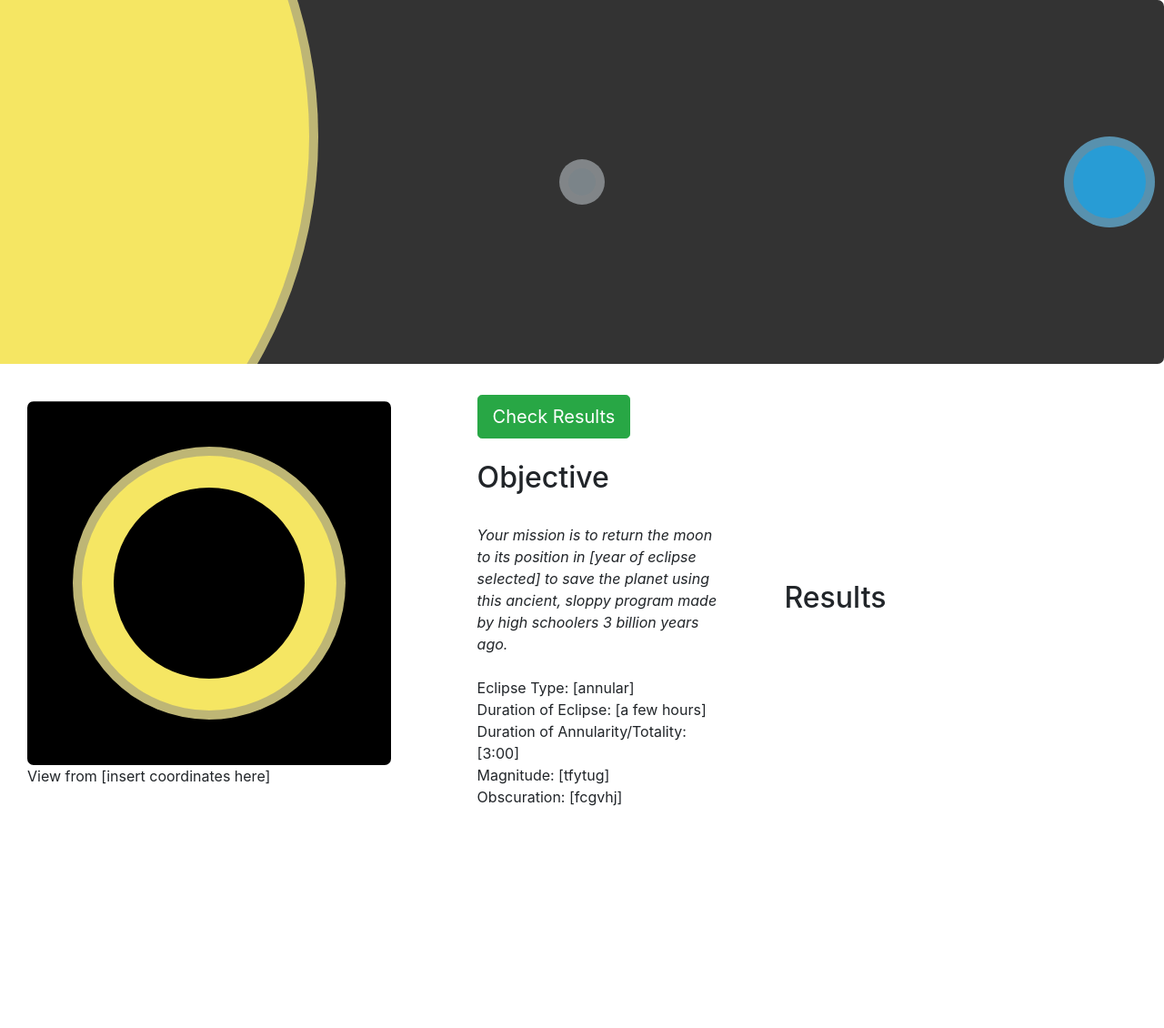
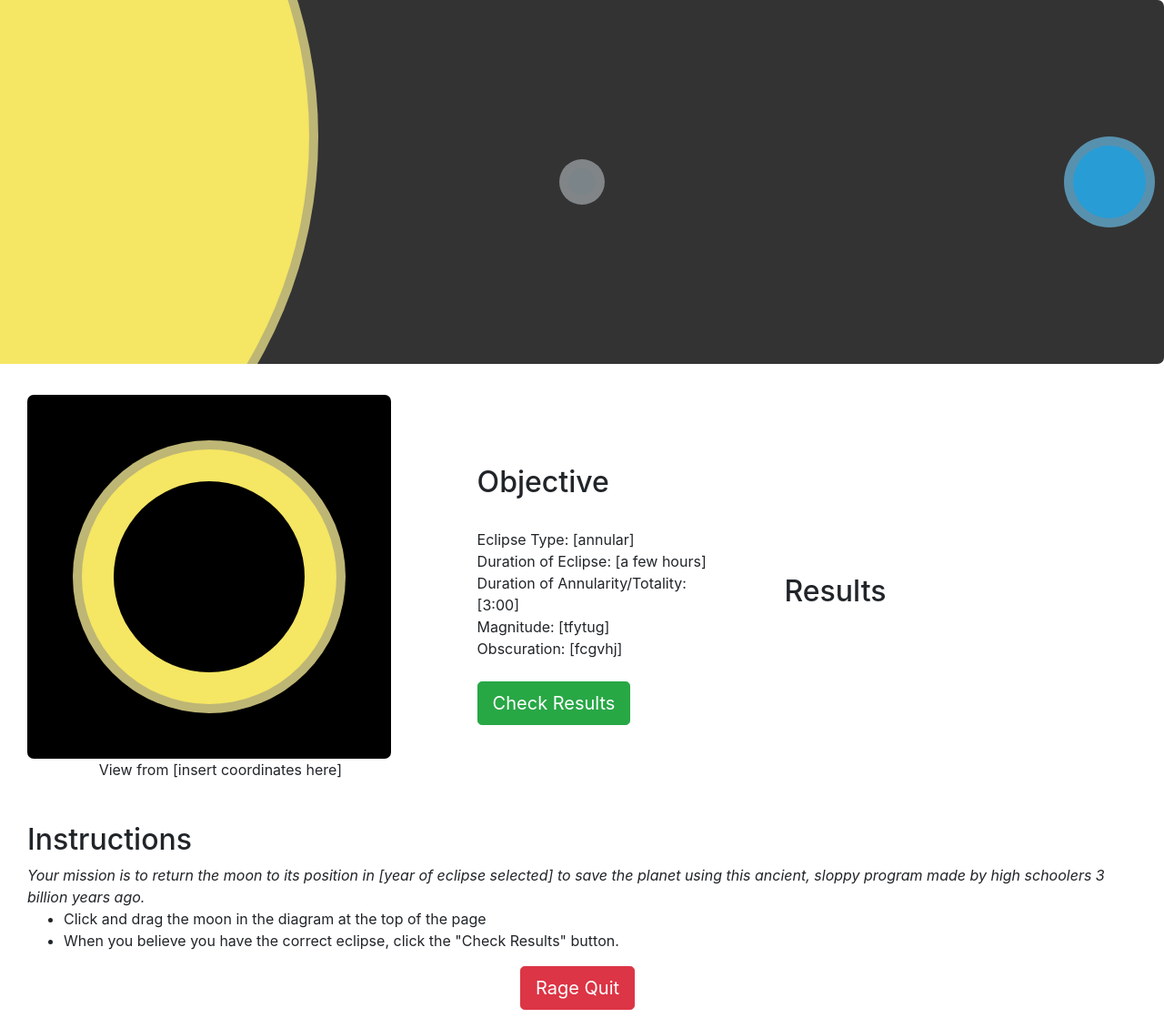
Before and after one commit to randolph-code-club/space-apps-2023, a Flask app: template templates/balls.html in a window 1280 px wide. Shown: the whole page at 91% size. Before the commit the page ends 886 px from the top, so only its background shows below. Run offline with Flask 3, Linux system fonts and the light colour scheme; the template is opened without the code that fills it, so the values that code supplies are empty; some libraries are stand-ins or nearby versions.

Commit message:
began check results button, rage quit button

```diff
--- a/app.py
+++ b/app.py
@@ -54,7 +54,7 @@ def index():
 @app.route("/game/new", methods = ['POST'])
 def new_game():
 	game = Game().new()
-	resp = make_response(render_template("balls.html", game=game))
+	resp = make_response(redirect("/game/{}".format(game.key)))
 	game.save(resp)
 	return resp
 
--- a/templates/balls.html
+++ b/templates/balls.html
@@ -100,7 +100,7 @@
 		display: flex;
 		/* padding: 20; */
 	}
-	th, td {
+	th, td, #instructions {
 		padding-top: 10px;
 		padding-bottom: 20px;
 		padding-left: 30px;
@@ -129,7 +129,7 @@
 	<tr>
 		<td>
 
-			<div id="eclipse-outer">
+			<div id="eclipse-outer" style="text-align:center">
 				<div id="eclipse">
 					<div id="eclipse-sun">
 
@@ -142,17 +142,7 @@
 			</div>
 		</td>
 		<td style="width: 33%">
-			<div id="submit">
-				<form action="/game/" method="post" id="form1">
-				</form>
-				<button class="btn btn-success btn-lg" type="submit" form="form1" value="Submit">Check Results</button>
-			</div>
-			<br/>
 			<h2>Objective</h2>
-			<br/>
-			<div>
-				<i>Your mission is to return the moon to its position in [year of eclipse selected] to save the planet using this ancient, sloppy program made by high schoolers 3 billion years ago.</i>
-			</div>
 			<br/>
 			<div>
 				Eclipse Type: [annular]
@@ -169,6 +159,10 @@
 			<div>
 				Obscuration: [fcgvhj]
 			</div>
+			<br/>
+			<div id="submit">
+				<button id="check" onclick="checkResults()" class="btn btn-success btn-lg" form="form1" value="Submit">Check Results</button>
+			</div>
 		</td>
 		<td>
 			<div>
@@ -177,6 +171,19 @@
 		</td>
 	</tr>
 </table>
+<div id="instructions">
+	<h2>Instructions</h2>
+	<i>Your mission is to return the moon to its position in [year of eclipse selected] to save the planet using this ancient, sloppy program made by high schoolers 3 billion years ago.</i>
+	<ul>
+		<li>Click and drag the moon in the diagram at the top of the page</li>
+		<li>When you believe you have the correct eclipse, click the "Check Results" button.</li>
+	</ul>
+	<div style="text-align:center">
+	<form action="/quit/" method="post" id="form2">
+	</form>
+	<button class="btn btn-danger btn-lg" type="submit" form="form1" value="Submit">Rage Quit</button>
+	</div>
+</div>
 
 
 
@@ -200,7 +207,6 @@
 	var dragItemCenter = dragItem.getBoundingClientRect().top
 	var dragItemLeft = dragItem.getBoundingClientRect().left
 
-
 	var active = false;
 	var currentX;
 	var currentY;
@@ -216,6 +222,10 @@
 	container.addEventListener("mousedown", dragStart, false);
 	container.addEventListener("mouseup", dragEnd, false);
 	container.addEventListener("mousemove", drag, false);
+
+	function checkResults() {
+		console.log("hello")
+	}
 
 	function dragStart(e) {
 	  if (e.type === "touchstart") {
```
